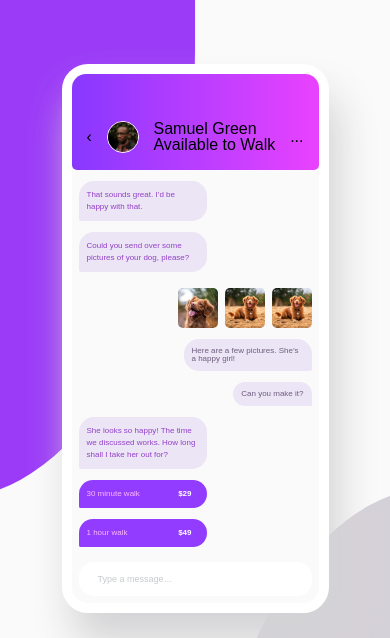
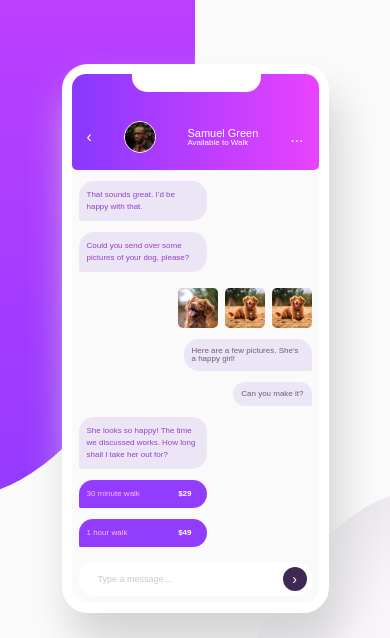
Before and after one commit to izurai27/chat-app-css-illustration-master, a plain HTML site: page index.html in a window 390 px wide. Shown: the top 638 px of the page. Drawn offline with Linux system fonts and the light colour scheme.

Commit message:
almost done mobile version

```diff
--- a/index.html
+++ b/index.html
@@ -41,7 +41,7 @@
     <div class="left quotation">1 hour walk <span class="price">$49</span></div>
     <div class="input">
       <span class="placeholder">Type a message…</span>
-      <span class="sendBtn"></span>
+      <span class="sendBtn">&rsaquo;</span>
     </div>
   </div>
 
--- a/style.scss
+++ b/style.scss
@@ -27,7 +27,8 @@ body{
         background-color: #9B3BF7;
         z-index:-9;
         border-radius: 0 0 90% 0;
-        background-image: linear-gradient(bottom left to top right, hsl(264, 100%, 61%), hsl(264, 100%, 61%), hsl(293, 100%, 63%));
+
+        background-image: linear-gradient(180deg, #BC3FFF, #953AFF);
     }
 
     &::after{
@@ -38,9 +39,11 @@ body{
         left:50vw;
         // left:0;
         bottom:0;
-        background-color: #d5d1d8;
+        background-color: #D5D2DB;
         z-index:-9;
         border-radius: 90% 0 0 0;
+        background-image: linear-gradient(135deg, #D3D3D5 0%,#F9F4FA 40%, #F9F4FA 100%);
+
     }
 }
 
@@ -70,6 +73,19 @@ body{
         padding-right:15px;
         padding-top:30px;
         z-index:99;
+        position: relative;
+        color:white;
+
+        &::before{
+            content:"";
+            height:18px;
+            width:129px;
+            position:absolute;
+            background-color: white;
+            top:0;
+            border-radius: 0 0 15px 15px;
+            left:60px;
+        }
 
          .avatar{
             width: 24pt;
@@ -82,6 +98,16 @@ body{
         .namestatus{
             display:flex;
             flex-direction: column;
+            margin-right:30px;
+
+        }
+
+        .name{
+            font-size: 11px;
+        }
+
+        .status{
+            font-size: 8px;
         }
     }
 
@@ -152,11 +178,28 @@ body{
         border-radius: 15px 15px 15px 15px;
         margin:15px 7px 7px 7px;
         padding-left:19px;
+        padding-right:5px;
         font-size:9px;
+        justify-content: space-between;
 
         .placeholder{
             color:hsl(206, 6%, 79%);
 
+        }
+
+        .sendBtn{
+            width:24px;
+            height:24px;
+            background-color: #3F2854;
+            border-radius: 100%;
+            color:white;
+            font-size: 14px;
+            // padding:7px 7px 9px 7px;
+            box-sizing: border-box;
+            text-align: center;
+            display:flex;
+            justify-content: center;
+            align-items: center;
         }
     }
 
```
Also changed, not shown: style.css, 1 other file.
